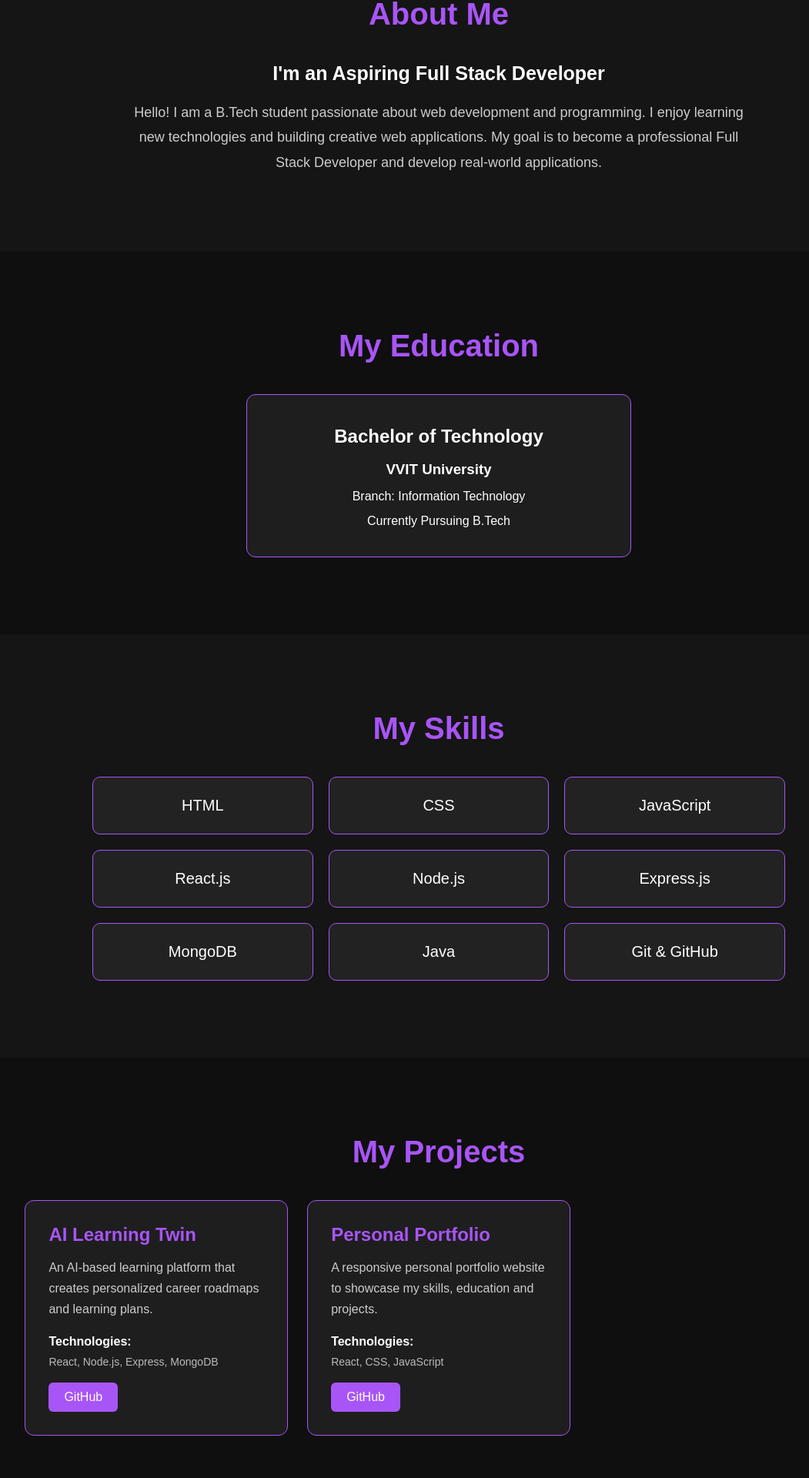
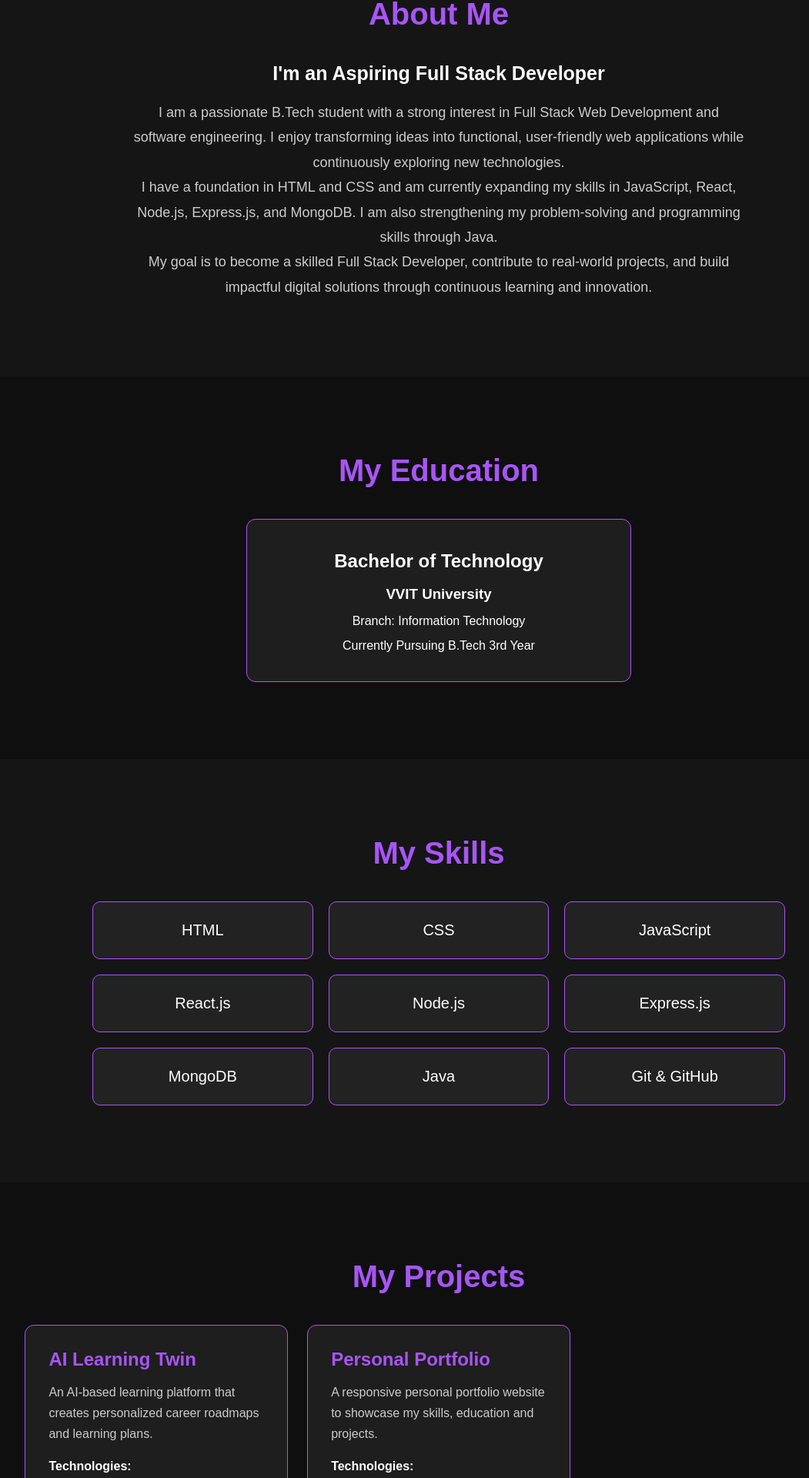
Before and after one commit to VS-nayak/my-portfolio, a React app in the folder frontend/: page / in a window 1280 px wide. Shown: the part 896-2816 px from the top of the page at 77% size, without its empty margins (70-1121 px from the left). Built offline with nearby package versions, Linux system fonts and the light colour scheme; the HTML template or start-up script is replaced by a standard one.

Commit message:
Update about education and projects sections

```diff
--- a/frontend/src/components/about.jsx
+++ b/frontend/src/components/about.jsx
@@ -9,14 +9,23 @@ function About() {
         <h2>I'm an Aspiring Full Stack Developer</h2>
 
         <p>
-          Hello! I am a B.Tech student passionate about
-          web development and programming.
+          I am a passionate B.Tech student with a strong interest
+          in Full Stack Web Development and software engineering.
+          I enjoy transforming ideas into functional, user-friendly
+          web applications while continuously exploring new technologies.
+        </p>
 
-          I enjoy learning new technologies and building
-          creative web applications.
+        <p>
+          I have a foundation in HTML and CSS and am currently
+          expanding my skills in JavaScript, React, Node.js,
+          Express.js, and MongoDB. I am also strengthening my
+          problem-solving and programming skills through Java.
+        </p>
 
-          My goal is to become a professional Full Stack
-          Developer and develop real-world applications.
+        <p>
+          My goal is to become a skilled Full Stack Developer,
+          contribute to real-world projects, and build impactful
+          digital solutions through continuous learning and innovation.
         </p>
 
       </div>
--- a/frontend/src/components/education.jsx
+++ b/frontend/src/components/education.jsx
@@ -12,7 +12,7 @@ function Education() {
 
         <p>Branch: Information Technology</p>
 
-        <p>Currently Pursuing B.Tech</p>
+        <p>Currently Pursuing B.Tech 3rd Year</p>
 
       </div>
 
--- a/frontend/src/components/projects.jsx
+++ b/frontend/src/components/projects.jsx
@@ -1,40 +1,33 @@
+
 function Projects() {
-
   const projects = [
     {
       title: "AI Learning Twin",
       description:
         "An AI-based learning platform that creates personalized career roadmaps and learning plans.",
       tech: "React, Node.js, Express, MongoDB",
-      github: "https://github.com/yourusername"
+      github: "https://github.com/VS-nayak/skilltrace-ai"
     },
-
     {
       title: "Personal Portfolio",
       description:
         "A responsive personal portfolio website to showcase my skills, education and projects.",
       tech: "React, CSS, JavaScript",
-      github: "https://github.com/yourusername"
+      github: "https://github.com/VS-nayak/my-portfolio"
     }
   ];
 
   return (
     <section className="projects" id="projects">
-
       <h1 className="section-title">My Projects</h1>
 
       <div className="projects-container">
-
         {projects.map((project, index) => (
-
           <div className="project-card" key={index}>
-
             <h2>{project.title}</h2>
-
             <p>{project.description}</p>
 
             <h4>Technologies:</h4>
-
             <span>{project.tech}</span>
 
             <br /><br />
@@ -42,18 +35,14 @@ function Projects() {
             <a
               href={project.github}
               target="_blank"
-              rel="noreferrer"
+              rel="noopener noreferrer"
               className="project-btn"
             >
-              GitHub
+              View on GitHub
             </a>
-
           </div>
-
         ))}
-
       </div>
-
     </section>
   );
 }
```
